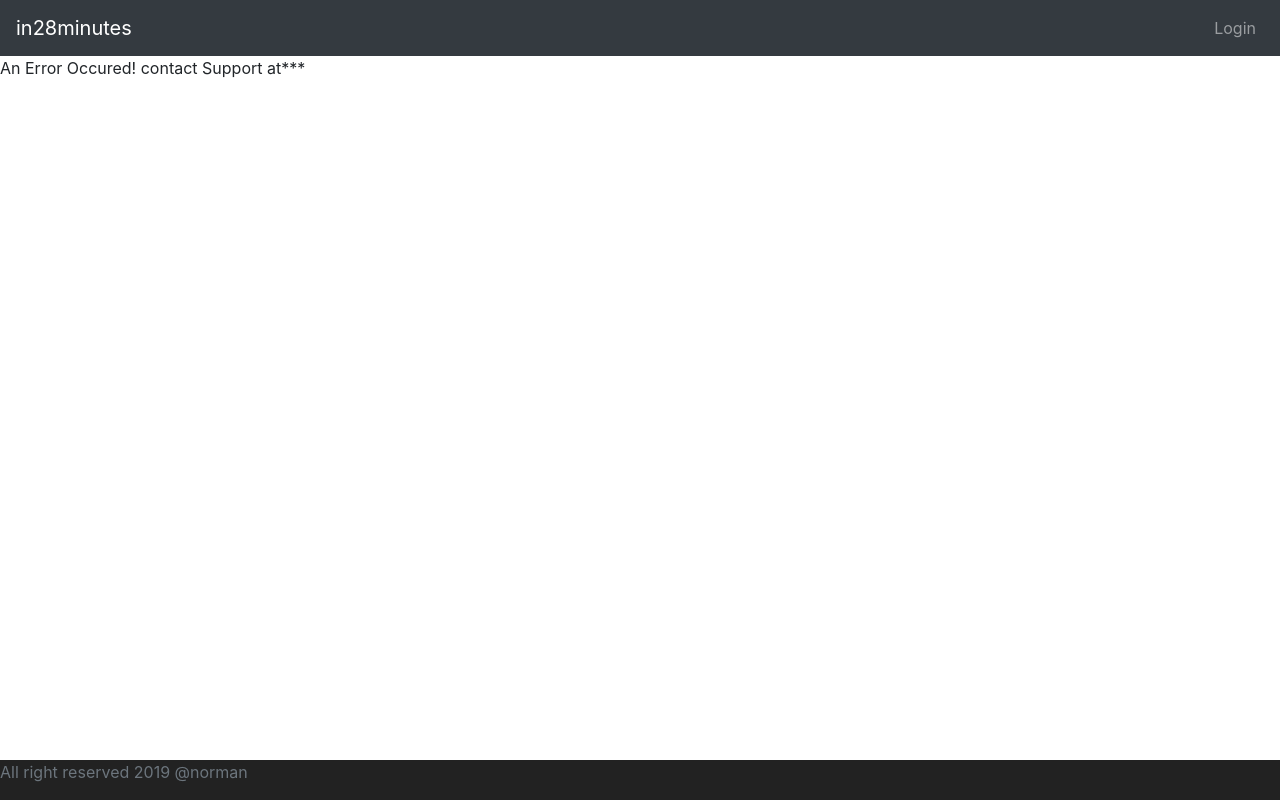
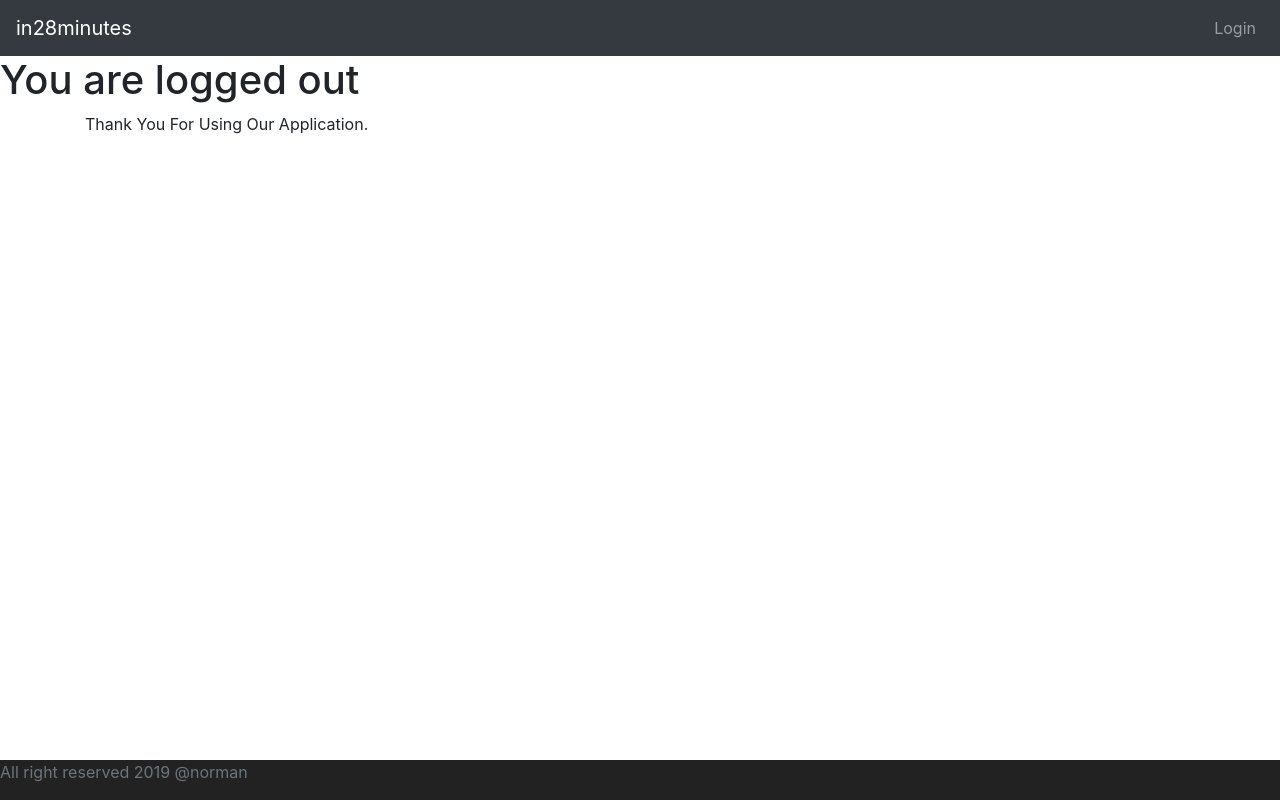
Before and after one commit to normanargiolas/sativa-app-browser, an Angular app: page /logout in a window 1280 px wide. Built offline with nearby package versions, Linux system fonts and the light colour scheme.

Commit message:
logout component

```diff
--- a/src/app/app-routing.module.ts
+++ b/src/app/app-routing.module.ts
@@ -4,12 +4,15 @@
 import {WelcomeComponent} from "./welcome/welcome.component";
 import {ErrorComponent} from "./error/error.component";
 import {ListTodosComponent} from "./list-todos/list-todos.component";
+import {LogoutComponent} from "./logout/logout.component";
 
 const routes: Routes = [
   {path: '', component: LoginComponent},
   {path: 'login', component: LoginComponent},
   {path: 'welcome/:name', component: WelcomeComponent},
   {path: 'todos', component: ListTodosComponent},
+  {path: 'logout', component: LogoutComponent},
+
   {path: '**', component: ErrorComponent}
 ];
 
--- a/src/app/app.module.ts
+++ b/src/app/app.module.ts
@@ -10,6 +10,7 @@
 import { ListTodosComponent } from './list-todos/list-todos.component';
 import { MenuComponent } from './menu/menu.component';
 import { FooterComponent } from './footer/footer.component';
+import { LogoutComponent } from './logout/logout.component';
 
 @NgModule({
   declarations: [
@@ -19,7 +20,8 @@
     ErrorComponent,
     ListTodosComponent,
     MenuComponent,
-    FooterComponent
+    FooterComponent,
+    LogoutComponent
   ],
   imports: [
     BrowserModule,
--- /dev/null
+++ b/src/app/logout/logout.component.html
@@ -0,0 +1,5 @@
+<h1>You are logged out</h1>
+
+<div class="container">
+  Thank You For Using Our Application.
+</div>
--- /dev/null
+++ b/src/app/logout/logout.component.ts
@@ -0,0 +1,18 @@
+import {Component, OnInit} from '@angular/core';
+import {HardcodedAuthenticationService} from "../service/hardcoded-authentication.service";
+
+@Component({
+  selector: 'app-logout',
+  templateUrl: './logout.component.html',
+  styleUrls: ['./logout.component.css']
+})
+export class LogoutComponent implements OnInit {
+
+  constructor(private hardcodedAuthenticationService: HardcodedAuthenticationService) {
+  }
+
+  ngOnInit() {
+    this.hardcodedAuthenticationService.logout();
+  }
+
+}
--- a/src/app/service/hardcoded-authentication.service.ts
+++ b/src/app/service/hardcoded-authentication.service.ts
@@ -24,4 +24,8 @@
     return !(user === null);
   }
 
+  logout() {
+    sessionStorage.removeItem('authenticaterUser');
+  }
+
 }
```
Also changed, not shown: src/app/logout/logout.component.css (added), 1 other file (tests, documents, lock files or other folders).
